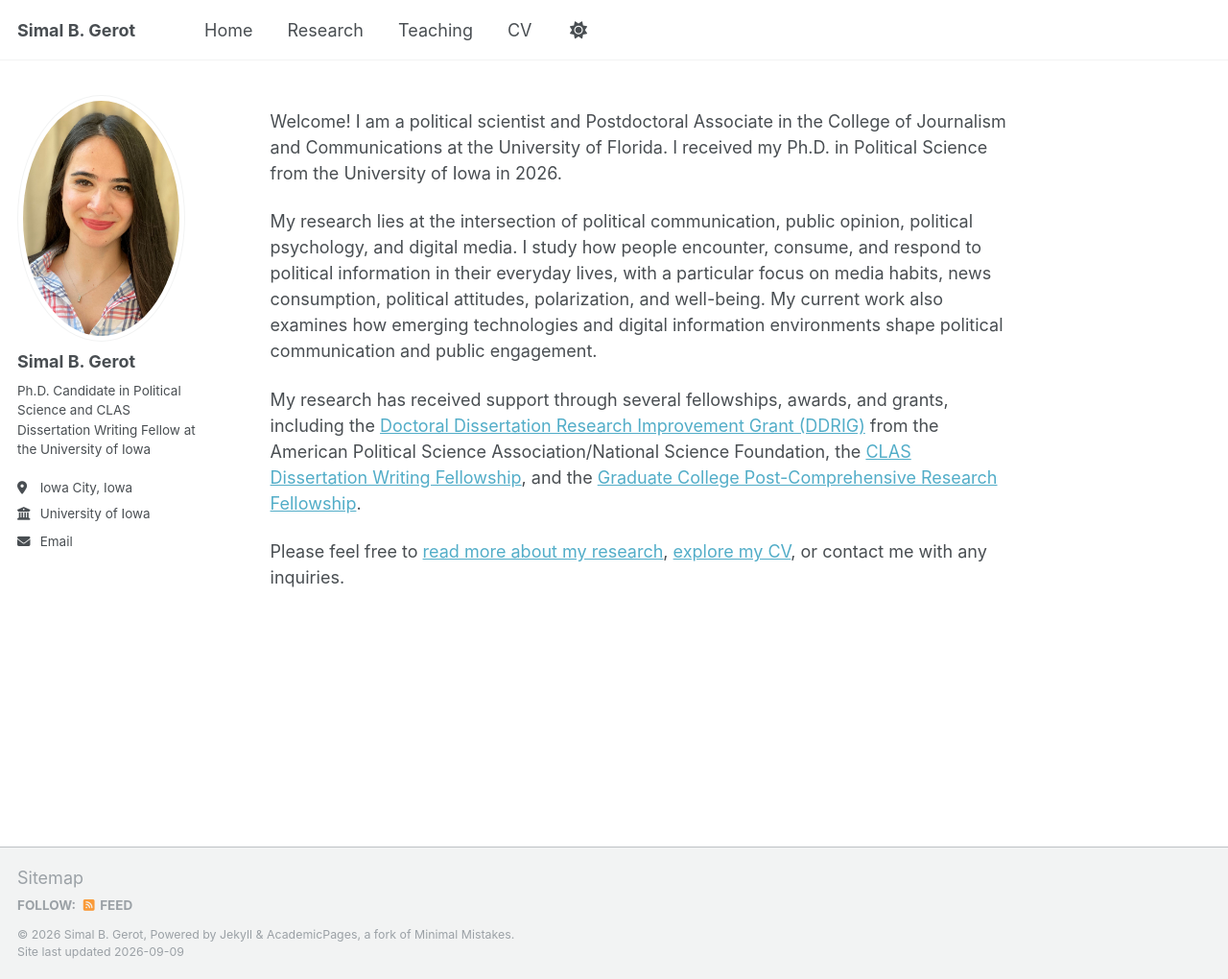
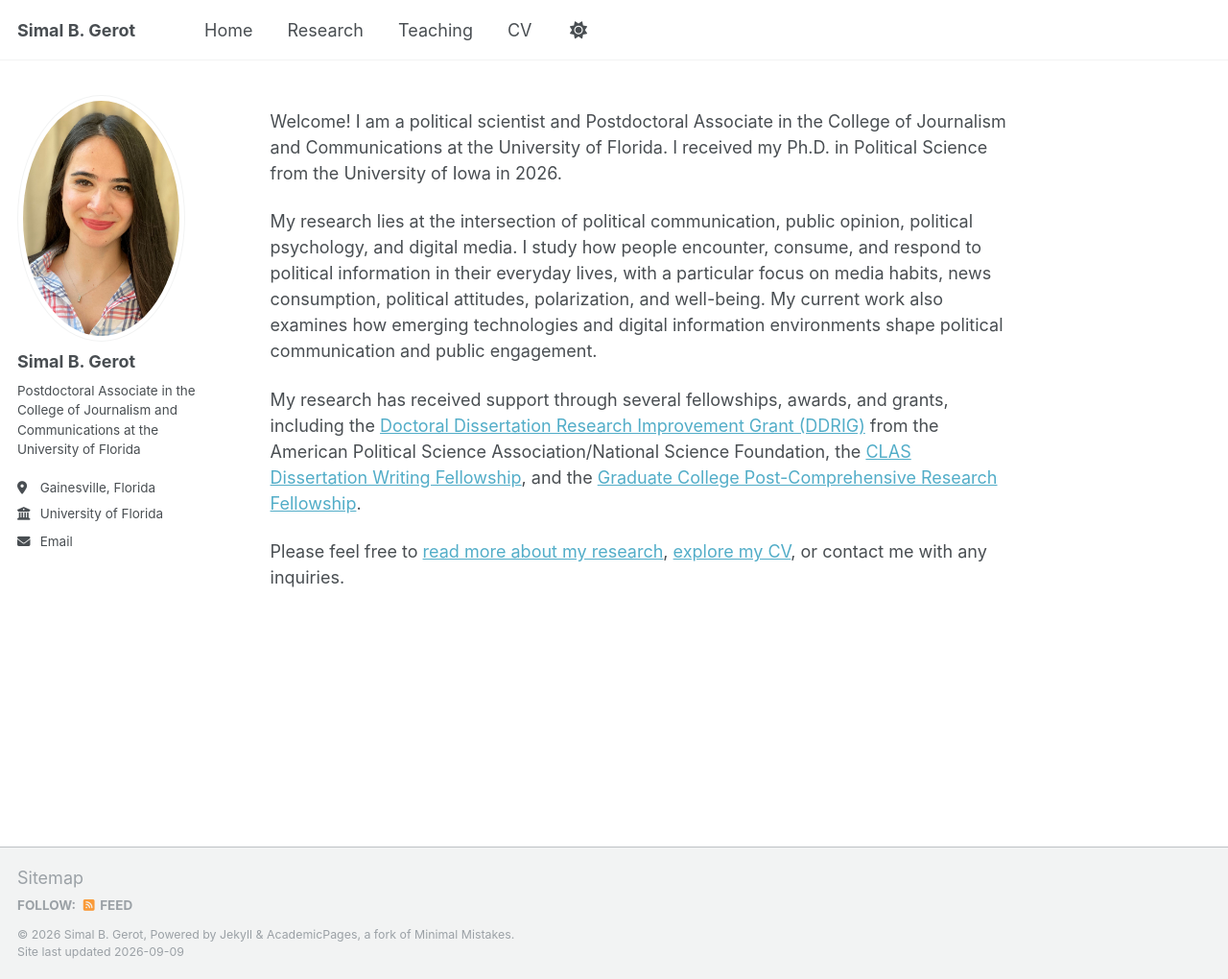
Before and after one commit to sbgerot/sbgerot.github.io, a Jekyll site: the page built from _pages/_pages/home.md, in a window 1280 px wide and 1020 px high. Shown: the whole window at 96% size. Built offline with Jekyll 4.4.1, drawn with Linux system fonts in a browser that asks for light colours.

Commit message:
Update _config.yml

```diff
--- a/_config.yml
+++ b/_config.yml
@@ -24,12 +24,12 @@ author:
   # Biographic information
   avatar           : "profile.jpg"
   name             : "Simal B. Gerot"
-  pronouns         : # example: "she/her"
-  bio              : "Ph.D. Candidate in Political Science and CLAS Dissertation Writing Fellow at the University of Iowa"
-  location         : "Iowa City, Iowa"
-  employer         : "University of Iowa"
-  uri              : # URL
-  email            : "simal-gerot@uiowa.edu"
+  pronouns         :
+  bio              : "Postdoctoral Associate in the College of Journalism and Communications at the University of Florida"
+  location         : "Gainesville, Florida"
+  employer         : "University of Florida"
+  uri              :
+  email            : "s.gerot@ufl.edu"
 
   links:
     - label: "CV"
```
